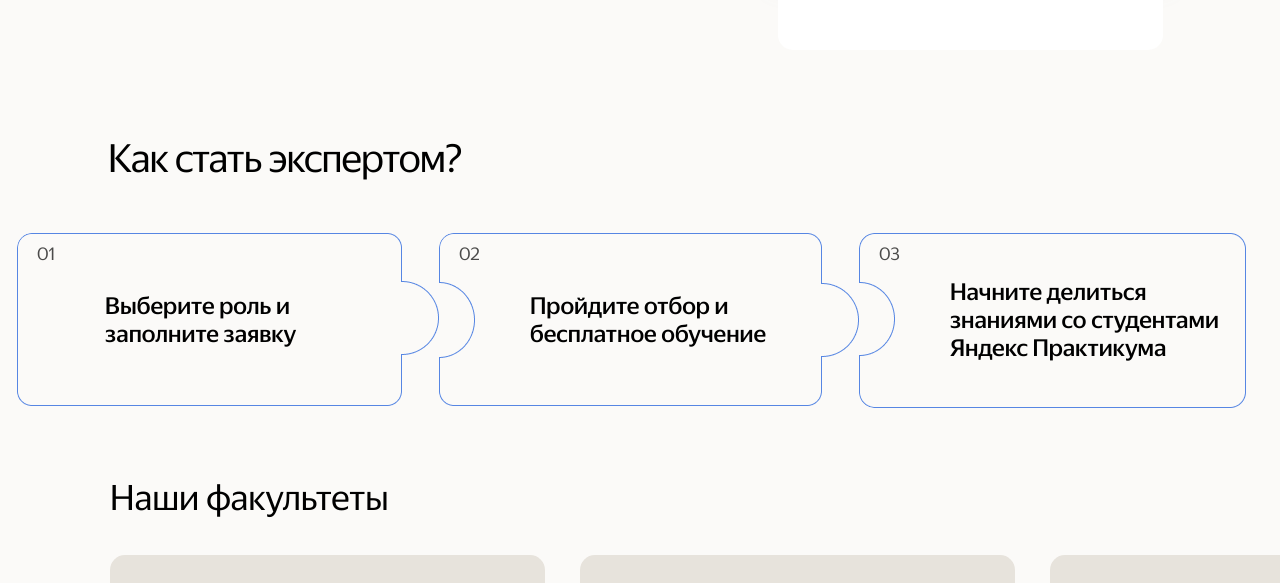
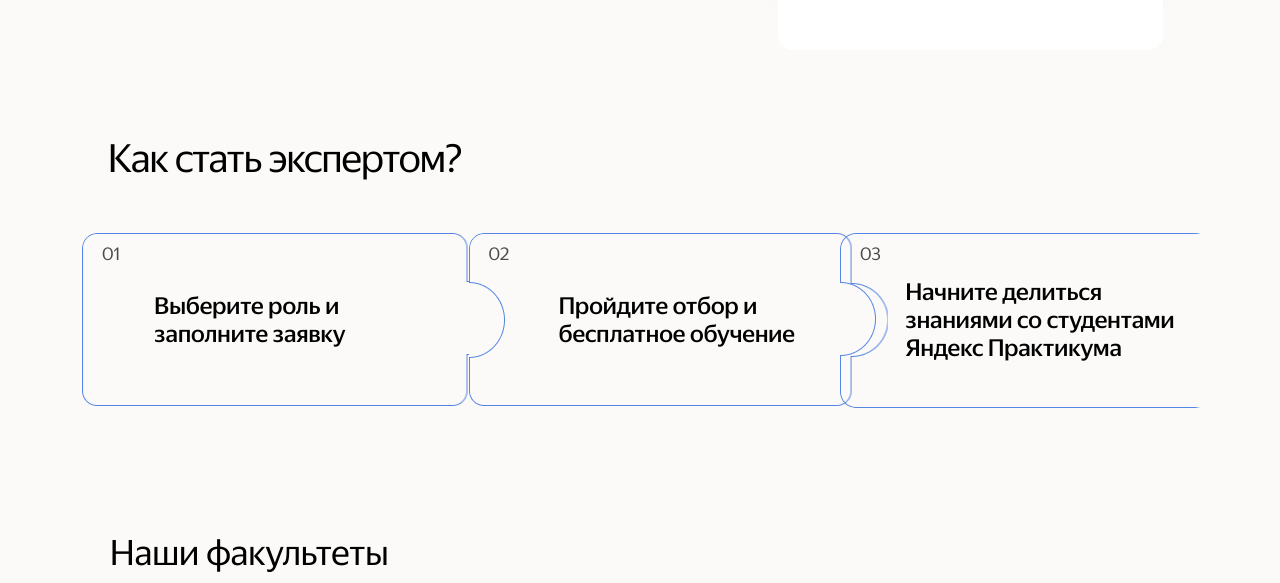
Before and after one commit to NurgaleevaDi/hr-landing, a React (Create React App) app: page / in a window 1280 px wide. Shown: the part 2440-3023 px from the top of the page. Built offline with nearby package versions, Linux system fonts and the light colour scheme; no server answers.

Commit message:
fix expert

```diff
--- a/src/components/Expert/Expert.css
+++ b/src/components/Expert/Expert.css
@@ -1,7 +1,12 @@
+.expert {
+  padding-bottom: 125px;
+  padding-left: 108px;
+  padding-right: 108px;
+}
+
 .expert__title {
   margin: 0;
   margin-bottom: 50px;
-  margin-left: 108px;
   font-style: normal;
   font-weight: 400;
   font-size: 40px;
@@ -12,7 +17,7 @@
 .expert__puzzle {
   display: flex;
   justify-content: center;
-  margin-bottom: 70px;
+  margin-right: -38px;
 }
 
 .puzzle {
@@ -25,6 +30,7 @@
   width: 422px;
   background-image: url(./images/puzzle-one.png);
   background-repeat: no-repeat;
+  margin-left: -26px;
 }
 
 .puzzle_two {
@@ -34,7 +40,7 @@
 }
 
 .puzzle_three {
-  margin-left: -38px;
+  margin-left: -48px;
   width: 404px;
   background-image: url(./images/puzzle-three.png);
   background-repeat: no-repeat;
@@ -44,17 +50,16 @@
   margin-top: 10px;
   margin-left: 20px;
   font-style: normal;
-  font-weight: 400;
   font-size: 18px;
   line-height: 1.25;
   color: rgba(0, 0, 0, 0.7);
 }
 
 .puzzle-text {
-  margin: auto;
-  margin-left: 50px;
+  margin: 0 auto;
+  align-self: center;
+  /* margin-left: 50px; */
   max-width: 280px;
-  font-style: normal;
   font-weight: 500;
   font-size: 24px;
   line-height: 28px;
```
